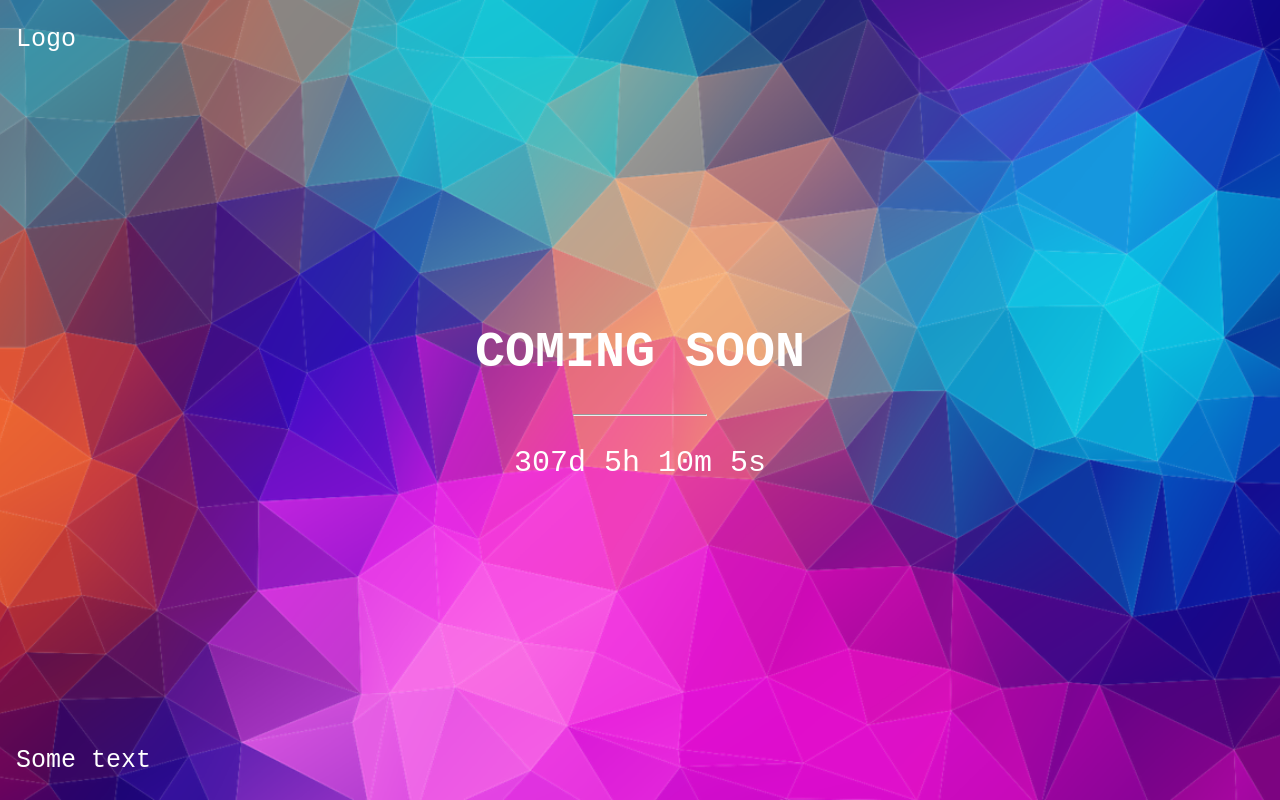
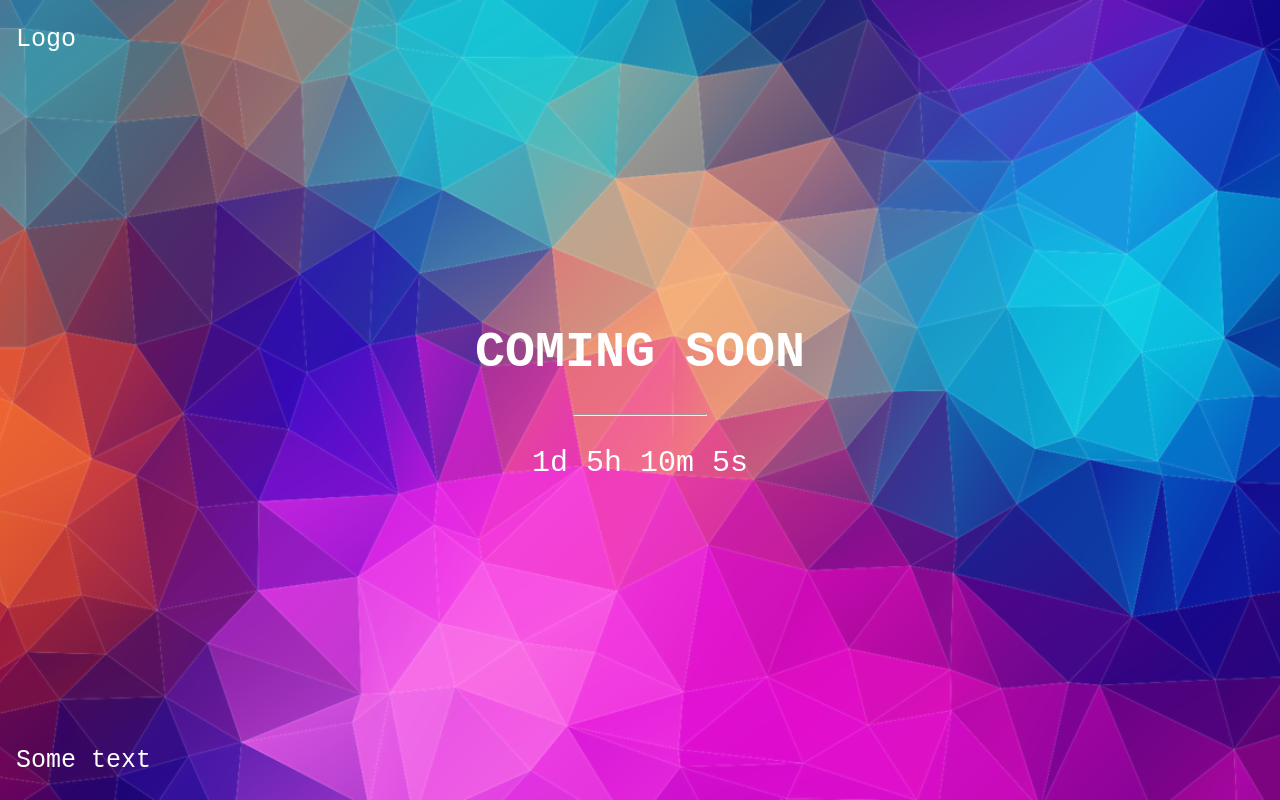
Before and after one commit to JLucidBytes/jlucid-netlify, a plain HTML site: page index.html in a window 1280 px wide. Drawn offline with Linux system fonts and the light colour scheme.

Commit message:
Update index.html

```diff
--- a/index.html
+++ b/index.html
@@ -60,7 +60,7 @@ hr {
 
 <script>
 // Set the date we're counting down to
-var countDownDate = new Date("Jan 5, 2021 15:37:25").getTime();
+var countDownDate = new Date("Mar 5, 2020 15:37:25").getTime();
 
 // Update the count down every 1 second
 var countdownfunction = setInterval(function() {
```
